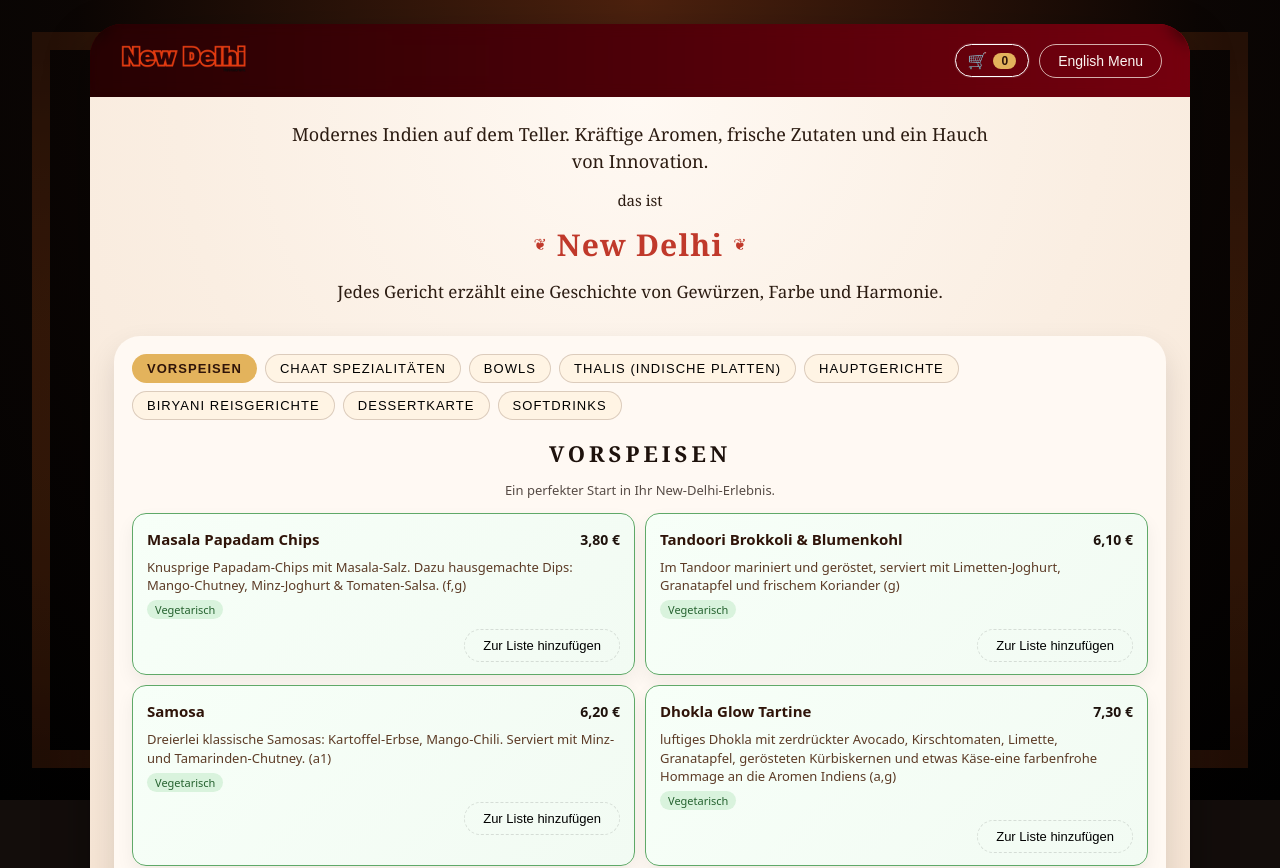
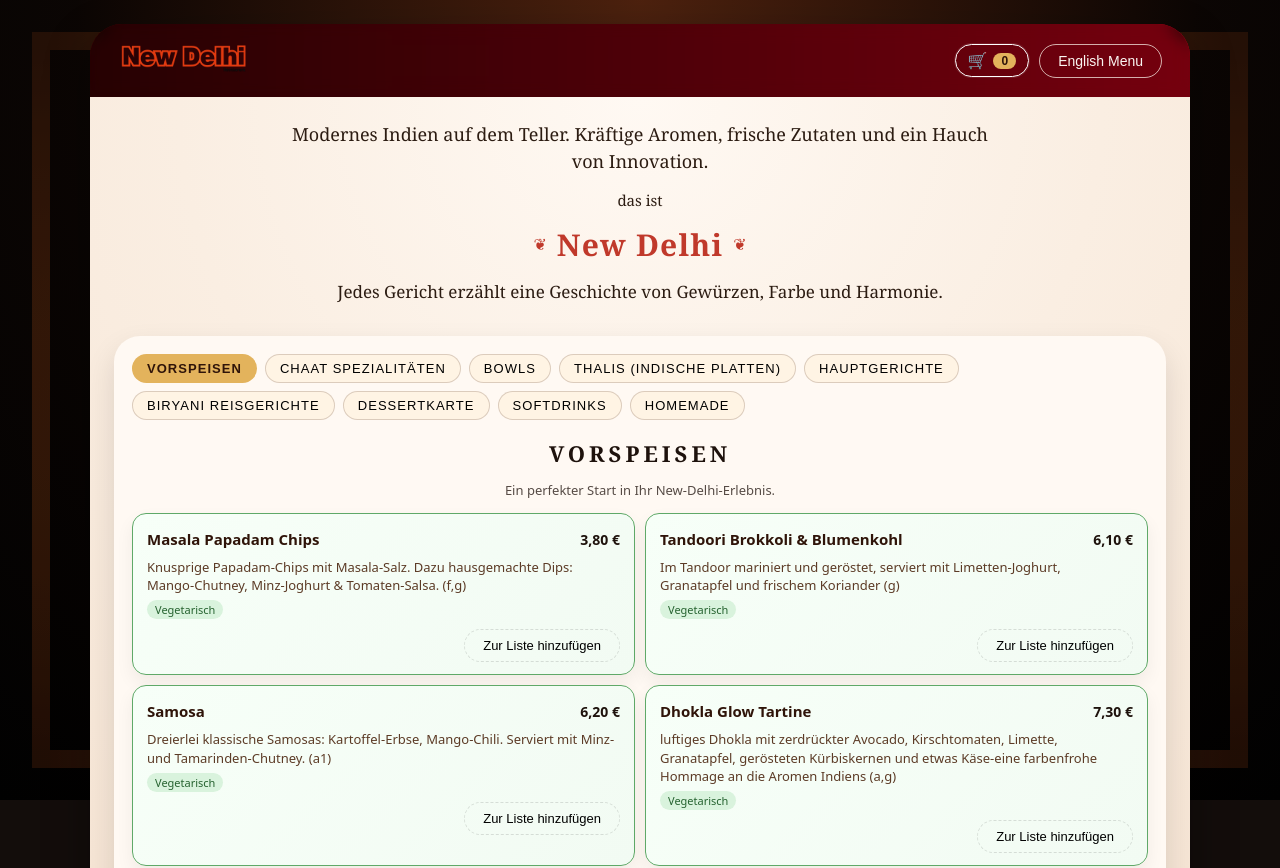
Before and after one commit to newdelhiramneek/online-menu-new-delhi, a React (Vite) app: page / in a window 1280 px wide. Shown: the top 868 px of the page. Built offline with nearby package versions, Linux system fonts and the light colour scheme.

Commit message:
added homemade german

```diff
--- a/src/data/menuData.js
+++ b/src/data/menuData.js
@@ -40,6 +40,11 @@ export const menuData = {
         id: "softdrinks",
         title: "Softdrinks",
         subtitle: "Erfrischende Limonaden & Saefte."
+      },
+      {
+        id: "homemade",
+        title: "Homemade",
+        subtitle: "Hausgemachte Getraenke."
       },
     ],
     items: [
@@ -672,6 +677,25 @@ export const menuData = {
         ],
         dietary: ["vegetarisch"]
       },
+      {
+        id: "homemade-1",
+        category: "homemade",
+        name: "Lemonade",
+        description: "Green Apple, Lemon Rose, Mango Mint.",
+        sizes: [{ label: "0,4l", price: "4,60 €" }],
+        dietary: ["vegetarisch"]
+      },
+      {
+        id: "homemade-2",
+        category: "homemade",
+        name: "Lassi Auswahl",
+        description: "Mango, Strawberry.",
+        sizes: [
+          { label: "0,5l", price: "4,95 €" },
+          { label: "0,25l", price: "3,25 €" }
+        ],
+        dietary: ["vegetarisch"]
+      },
     ]
   },
   en: {
```
